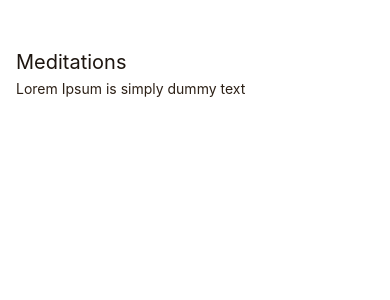
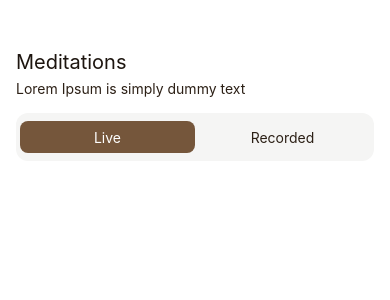
Before and after one commit to zshcole/foodie, a React Native app: screen / in a window 390 px wide. Shown: the top 300 px of the page. Built offline with nearby package versions, Linux system fonts and the light colour scheme.

Commit message:
Add Tab component and styles

```diff
--- /dev/null
+++ b/src/components/Tabs.tsx
@@ -0,0 +1,58 @@
+import React, { useState } from "react";
+import { View, Text, StyleSheet, TouchableOpacity } from "react-native";
+
+const tabsArr = ["Live", "Recorded"];
+const ACTIVE_TAB = "#75563B";
+const ACTIVE_TEXT = "#ffffff";
+const INACTIVE_TEXT = "#2C2016";
+
+export default function TabsComponent() {
+  const [active, setActive] = useState("Live");
+  return (
+    <View style={styles.container}>
+      {tabsArr.map((tabName) => {
+        const isActive = active === tabName;
+        return (
+          <TouchableOpacity
+            style={[styles.button, isActive && { backgroundColor: ACTIVE_TAB }]}
+          >
+            <Text
+              style={isActive ? styles.activeText : styles.inactiveText}
+              onPress={() => setActive(tabName)}
+            >
+              {tabName}
+            </Text>
+          </TouchableOpacity>
+        );
+      })}
+    </View>
+  );
+}
+
+const styles = StyleSheet.create({
+  container: {
+    borderRadius: 12,
+    backgroundColor: "#F5F5F4",
+    height: 48,
+    flexDirection: "row",
+    alignItems: "center",
+    padding: 4,
+  },
+  button: {
+    height: 32,
+    flex: 1,
+    borderRadius: 8,
+    justifyContent: "center",
+    alignItems: "center",
+  },
+  activeText: {
+    color: ACTIVE_TEXT,
+    fontSize: 14,
+    fontWeight: "semibold",
+  },
+  inactiveText: {
+    color: INACTIVE_TEXT,
+    fontSize: 14,
+    fontWeight: "semibold",
+  },
+});
--- a/src/screens/MeditationScreen.tsx
+++ b/src/screens/MeditationScreen.tsx
@@ -1,5 +1,6 @@
 import React from "react";
 import { View, Text, StyleSheet } from "react-native";
+import TabsComponent from "../components/Tabs";
 
 export default function MeditationScreen() {
   return (
@@ -7,6 +8,7 @@ export default function MeditationScreen() {
       <Text style={styles.header}>Meditations</Text>
 
       <Text style={styles.subHeader}>Lorem Ipsum is simply dummy text</Text>
+      <TabsComponent />
     </View>
   );
 }
```
